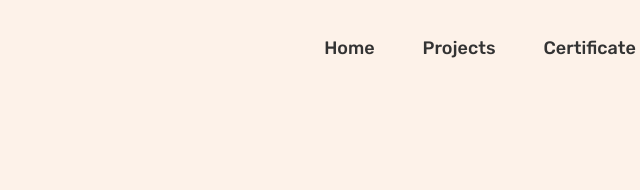
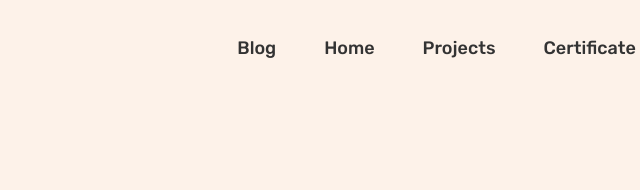
Before and after one commit to janak0ff/janak0ff.github.io, a plain HTML site: page index.html in a window 1280 px wide. Shown: the top 190 px of the page, 401-1041 px from the left. Drawn offline with nearby package versions, Linux system fonts and the light colour scheme; some packages are replaced by stand-ins of ours; a script that the page names is missing.

Commit message:
add blog link to navigation menu in index.html

```diff
--- a/index.html
+++ b/index.html
@@ -147,6 +147,14 @@
 
       <nav class="main-nav">
         <ul class="main-nav-list">
+          <li>
+            <a
+              class="main-nav-link"
+              target="_blank"
+              href="https://blog.janakkumarshrestha0.com.np/"
+              >Blog</a
+            >
+          </li>
           <li><a class="main-nav-link" href="#hero">Home</a></li>
           <li>
             <a class="main-nav-link" href="#projects">Projects</a>
```
